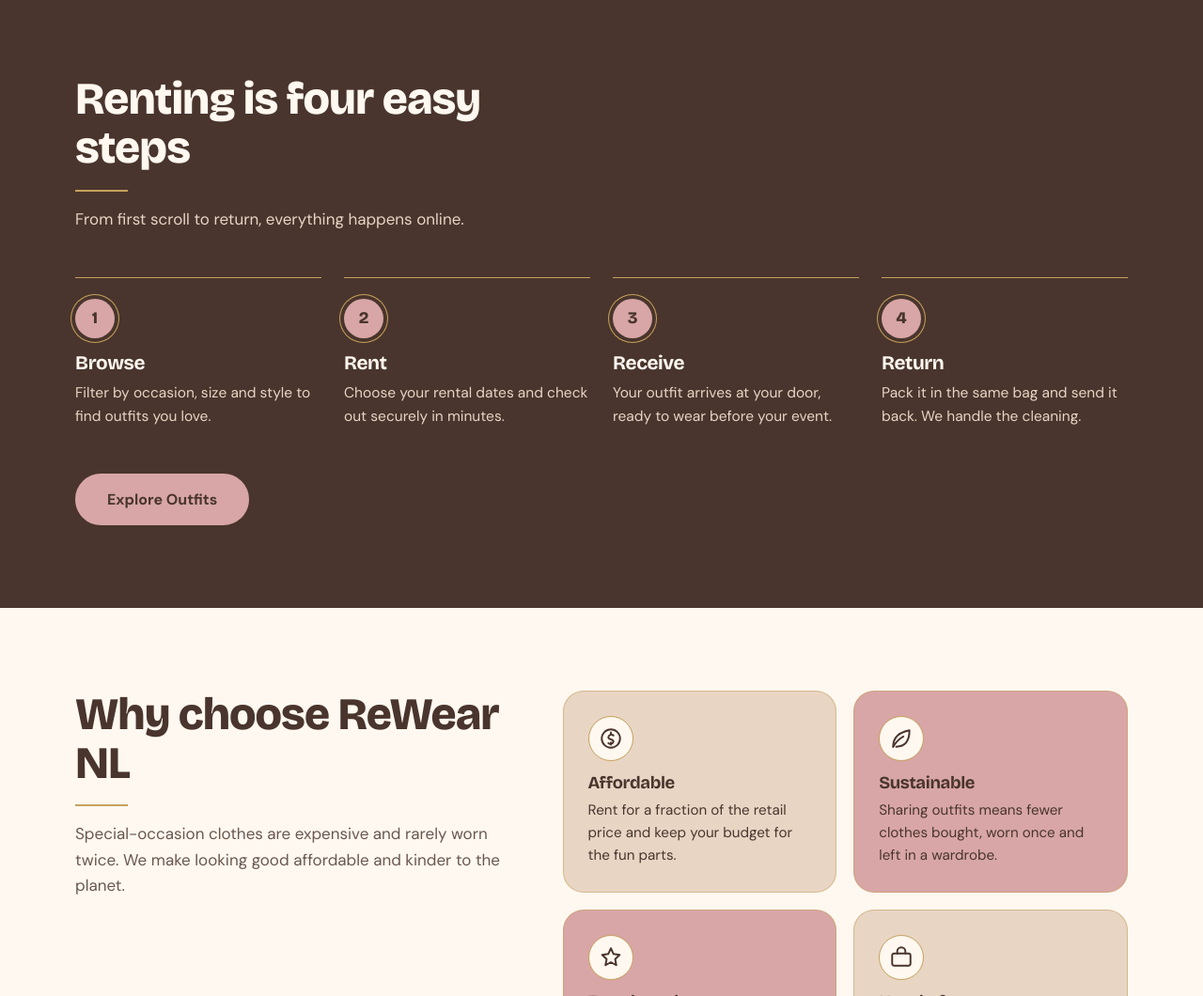
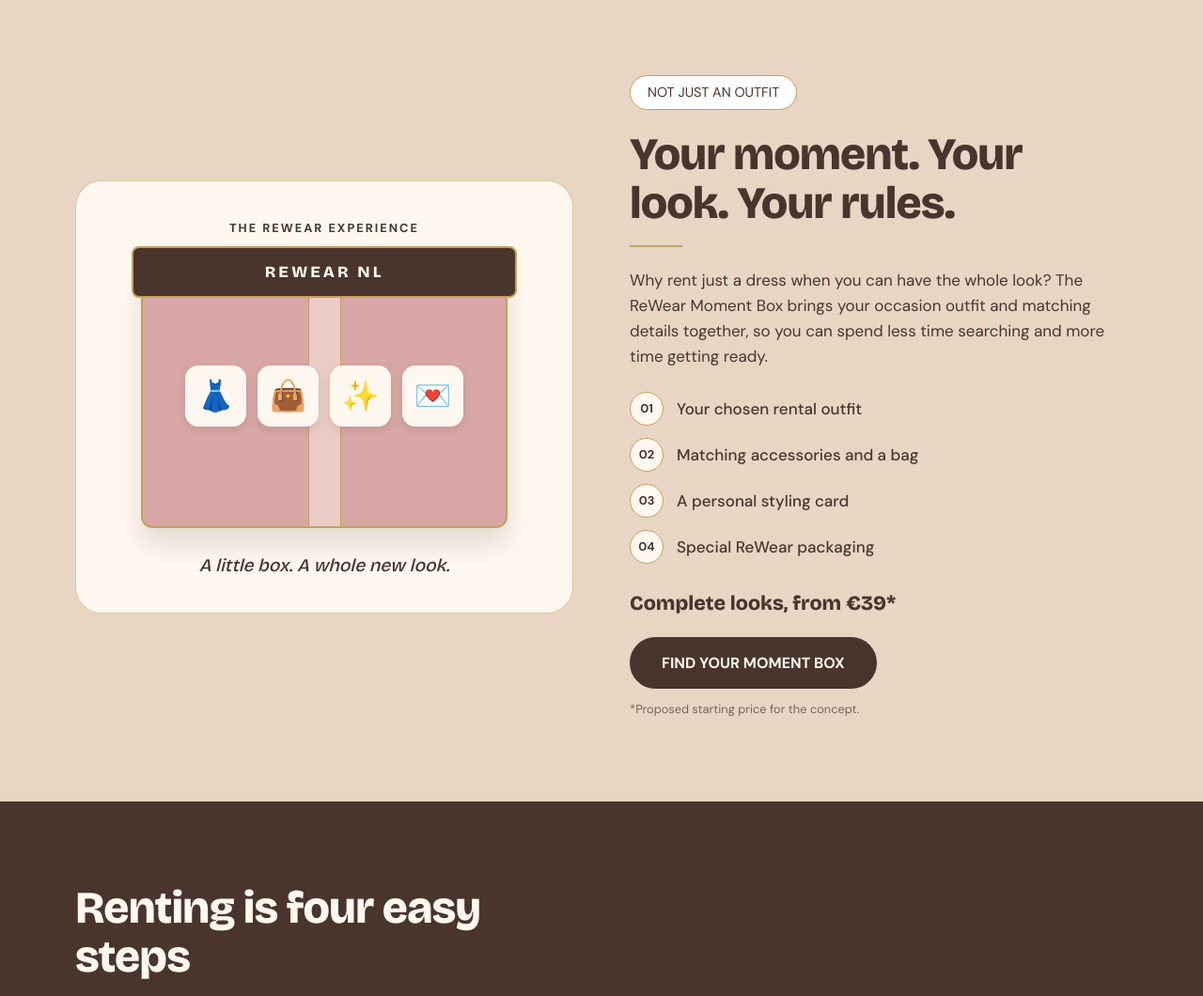
Before and after one commit to rewearal-arafat/rewear-nl-website, a plain HTML site: page index.html in a window 1280 px wide. Shown: the part 1740-2800 px from the top of the page at 94% size. Drawn offline with nearby package versions, Linux system fonts and the light colour scheme.

Commit message:
Update index.html
Add ReWear Moment Box section.

```diff
--- a/index.html
+++ b/index.html
@@ -102,6 +102,153 @@ nav .btn:hover{color:var(--cocoa)}
 .perk h3{font-size:1.15rem;margin-bottom:6px}
 .perk p{font-size:.95rem}
 
+/* ReWear Moment Box */
+.moment-box {
+  background: #E8D5C4;
+  padding: 88px 0;
+}
+.moment-layout {
+  display: grid;
+  grid-template-columns: 1fr 1fr;
+  gap: 60px;
+  align-items: center;
+}
+.moment-visual {
+  background: #FFF8F0;
+  border-radius: 28px;
+  padding: 35px;
+  text-align: center;
+  border: 1px solid rgba(198,161,91,.55);
+}
+.box-label {
+  display: inline-block;
+  font-size: .8rem;
+  letter-spacing: 2px;
+  font-weight: 700;
+  margin-bottom: 28px;
+}
+.gift-box {
+  position: relative;
+  max-width: 390px;
+  height: 280px;
+  margin: 0 auto;
+  background: #D8A6A6;
+  border: 2px solid #C6A15B;
+  border-radius: 12px;
+  box-shadow: 0 18px 28px rgba(73,53,45,.15);
+  display: flex;
+  justify-content: center;
+  align-items: center;
+}
+.gift-lid {
+  position: absolute;
+  top: -22px;
+  left: -3%;
+  width: 106%;
+  padding: 12px;
+  background: #49352D;
+  color: #FFF8F0;
+  border: 2px solid #C6A15B;
+  border-radius: 8px;
+  font-family: var(--head);
+  font-weight: 800;
+  letter-spacing: 3px;
+  z-index: 2;
+}
+.gift-ribbon {
+  position: absolute;
+  height: 100%;
+  width: 35px;
+  background: rgba(255,248,240,.45);
+  border-left: 1px solid #C6A15B;
+  border-right: 1px solid #C6A15B;
+}
+.gift-content {
+  position: relative;
+  z-index: 1;
+  display: flex;
+  gap: 12px;
+  align-items: center;
+  flex-wrap: wrap;
+  justify-content: center;
+}
+.gift-content .item {
+  background: #FFF8F0;
+  border-radius: 14px;
+  width: 65px;
+  height: 65px;
+  display: grid;
+  place-items: center;
+  font-size: 2rem;
+  box-shadow: 0 4px 10px rgba(73,53,45,.12);
+}
+.visual-caption {
+  margin-top: 25px;
+  font-family: var(--head);
+  font-size: 1.2rem;
+  font-style: italic;
+}
+.moment-copy h2 {
+  margin-bottom: 22px;
+}
+.moment-intro {
+  margin-bottom: 24px;
+  max-width: 48ch;
+}
+.moment-list {
+  list-style: none;
+  display: grid;
+  gap: 13px;
+  margin: 24px 0;
+}
+.moment-list li {
+  display: flex;
+  align-items: center;
+  gap: 14px;
+  font-weight: 500;
+}
+.moment-list span {
+  background: #FFF8F0;
+  color: #49352D;
+  border: 1px solid #C6A15B;
+  border-radius: 50%;
+  width: 36px;
+  height: 36px;
+  display: grid;
+  place-items: center;
+  font-size: .8rem;
+  font-weight: 700;
+  flex-shrink: 0;
+}
+.moment-price {
+  font-family: var(--head);
+  font-size: 1.35rem;
+  font-weight: 800;
+  margin: 25px 0 18px;
+}
+.moment-note {
+  font-size: .8rem;
+  margin-top: 12px;
+  opacity: .7;
+}
+@media(max-width:960px) {
+  .moment-layout {
+    grid-template-columns: 1fr;
+    gap: 35px;
+  }
+}
+@media(max-width:720px) {
+  .moment-visual {
+    padding: 25px 15px;
+  }
+  .gift-box {
+    height: 240px;
+  }
+  .moment-box {
+    padding: 60px 0;
+  }
+}
+
 /* contact */
 .contact{background:var(--beige)}
 .contact-grid{display:grid;grid-template-columns:1fr 1.1fr;gap:56px}
@@ -171,6 +318,7 @@ footer{padding:30px 0;font-size:.9rem;text-align:center;background:var(--cocoa);
     <nav id="nav" aria-label="Main">
       <ul>
         <li><a href="#occasions">Occasions</a></li>
+        <li><a href="#moment-box">Moment Box</a></li>
         <li><a href="#how">How it works</a></li>
         <li><a href="#why">Why ReWear NL</a></li>
         <li><a href="#contact">Contact</a></li>
@@ -230,6 +378,51 @@ footer{padding:30px 0;font-size:.9rem;text-align:center;background:var(--cocoa);
     </div>
   </section>
 
+  <section id="moment-box" class="moment-box">
+    <div class="wrap moment-layout">
+
+      <div class="moment-visual">
+        <span class="box-label">THE REWEAR EXPERIENCE</span>
+
+        <div class="gift-box">
+          <div class="gift-ribbon"></div>
+          <div class="gift-lid">REWEAR NL</div>
+          <div class="gift-content">
+            <span class="item">👗</span>
+            <span class="item">👜</span>
+            <span class="item">✨</span>
+            <span class="item">💌</span>
+          </div>
+        </div>
+
+        <p class="visual-caption">A little box. A whole new look.</p>
+      </div>
+
+      <div class="moment-copy">
+        <span class="tag">NOT JUST AN OUTFIT</span>
+        <h2>Your moment. Your look. Your rules.</h2>
+
+        <p class="moment-intro">
+          Why rent just a dress when you can have the whole look?
+          The ReWear Moment Box brings your occasion outfit and
+          matching details together, so you can spend less time
+          searching and more time getting ready.
+        </p>
+
+        <ul class="moment-list">
+          <li><span>01</span> Your chosen rental outfit</li>
+          <li><span>02</span> Matching accessories and a bag</li>
+          <li><span>03</span> A personal styling card</li>
+          <li><span>04</span> Special ReWear packaging</li>
+        </ul>
+
+        <p class="moment-price">Complete looks, from €39*</p>
+        <a class="btn" href="#contact">FIND YOUR MOMENT BOX</a>
+        <p class="moment-note">*Proposed starting price for the concept.</p>
+      </div>
+
+    </div>
+  </section>
   <section id="how" class="how">
     <div class="wrap">
       <h2>Renting is four easy steps</h2>
```
